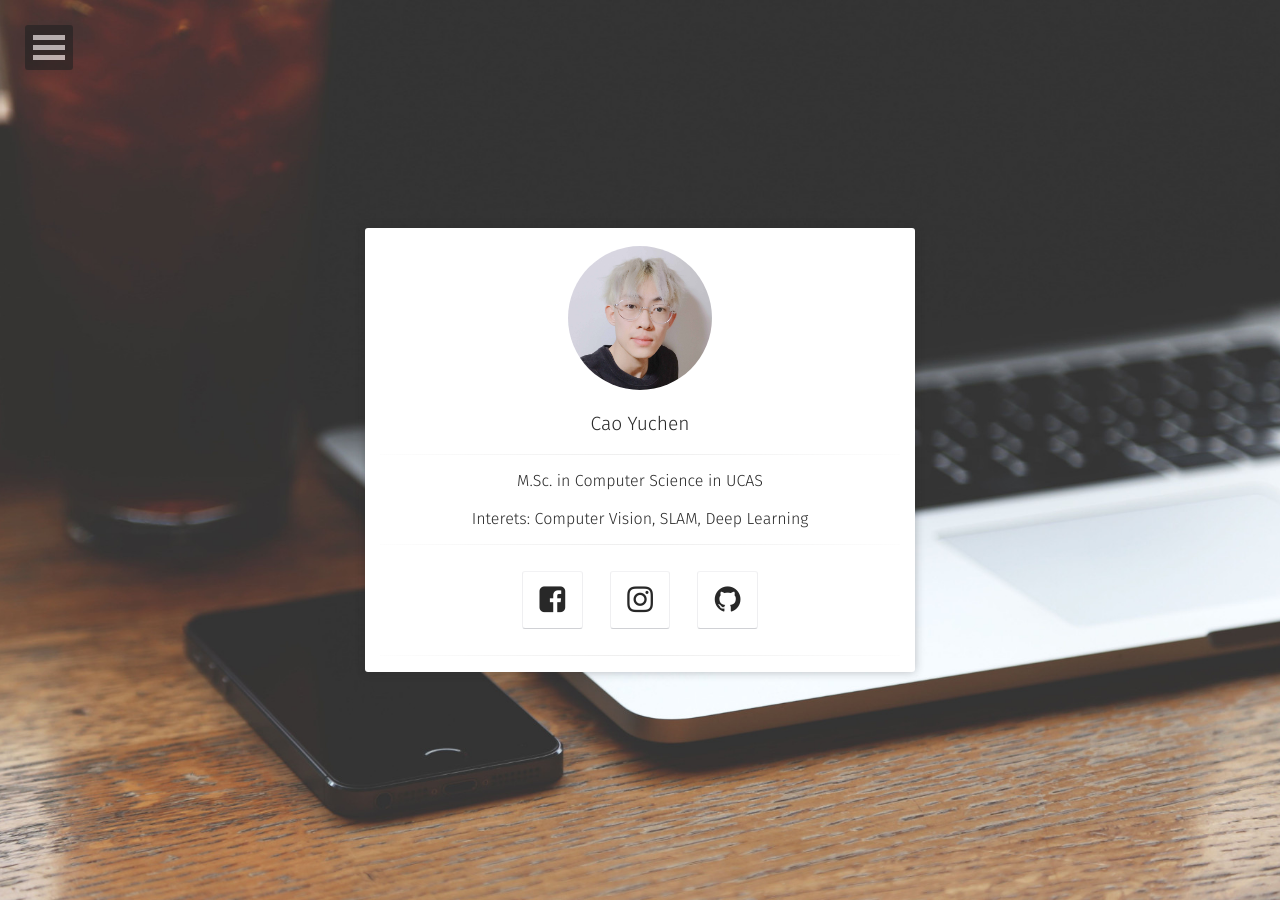
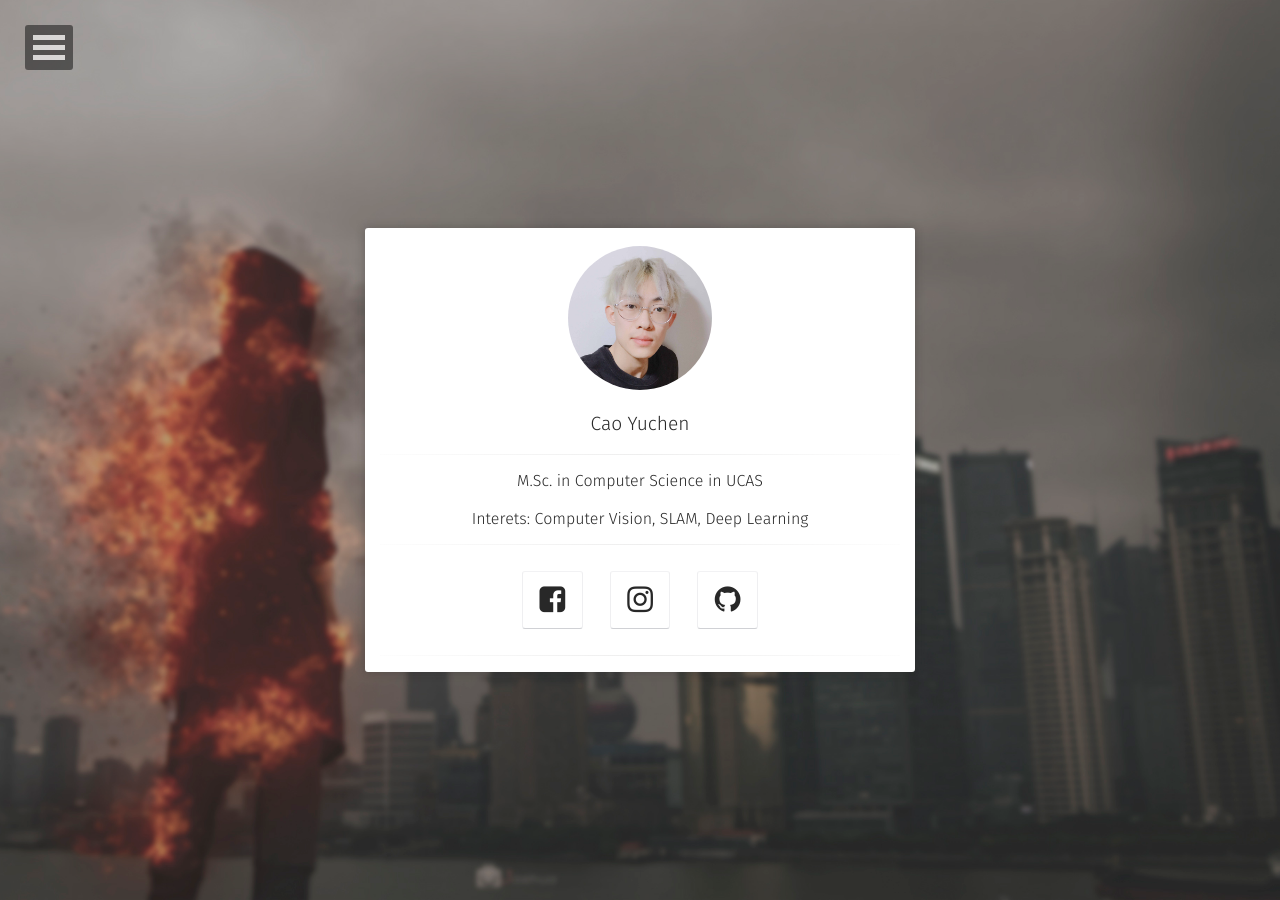
Before and after one commit to CaoYuchen/caoyuchen.github.io, a Jekyll site: the page index.html, which Jekyll copies as it is, in a window 1280 px wide. Built offline with Jekyll 4.4.1, drawn with Linux system fonts in a browser that asks for light colours; some web fonts are replaced.

Commit message:
update background and CV

```diff
--- a/about/index.html
+++ b/about/index.html
@@ -34,7 +34,7 @@
 	<link rel="shortcut icon" type="image/png" href="../favicon.png" />
 	<link rel="shortcut icon" href="../favicon.ico" />
 	<!-- Background Image -->
-	<style type="text/css">body {background-image:url(../assets/img/placeholder-big.jpg); background-repeat: no-repeat; background-size: cover; }</style> <!-- Post Feature Image --> </head>
+	<style type="text/css">body {background-image:url(../assets/img/background.jpg); background-repeat: no-repeat; background-size: cover; }</style> <!-- Post Feature Image --> </head>
 	<body> <nav id="dl-menu" class="dl-menuwrapper" role="navigation">
 		<button class="dl-trigger">Open Menu</button>
 		<ul class="dl-menu">
--- a/index.html
+++ b/index.html
@@ -34,7 +34,7 @@
 	<link rel="shortcut icon" type="image/png" href="./favicon.png" />
 	<link rel="shortcut icon" href="./favicon.ico" />
 	<!-- Background Image -->
-	<style type="text/css">body {background-image:url(./assets/img/placeholder-big.jpg); background-repeat: no-repeat; background-size: cover; }</style> <!-- Post Feature Image --> </head>
+	<style type="text/css">body {background-image:url(./assets/img/background.jpg); background-repeat: no-repeat; background-size: cover; }</style> <!-- Post Feature Image --> </head>
 	<body> <nav id="dl-menu" class="dl-menuwrapper" role="navigation">
 		<button class="dl-trigger">Open Menu</button>
 		<ul class="dl-menu">
--- a/posts/index.html
+++ b/posts/index.html
@@ -34,7 +34,7 @@
 	<link rel="shortcut icon" type="image/png" href="../favicon.png" />
 	<link rel="shortcut icon" href="../favicon.ico" />
 	<!-- Background Image -->
-	<style type="text/css">body {background-image:url(../assets/img/placeholder-big.jpg); background-repeat: no-repeat; background-size: cover; }</style> <!-- Post Feature Image --> </head>
+	<style type="text/css">body {background-image:url(../assets/img/background.jpg); background-repeat: no-repeat; background-size: cover; }</style> <!-- Post Feature Image --> </head>
 	<body> <nav id="dl-menu" class="dl-menuwrapper" role="navigation">
 		<button class="dl-trigger">Open Menu</button>
 		<ul class="dl-menu">
```
Also changed, not shown: assets/img/background.jpg (added).
